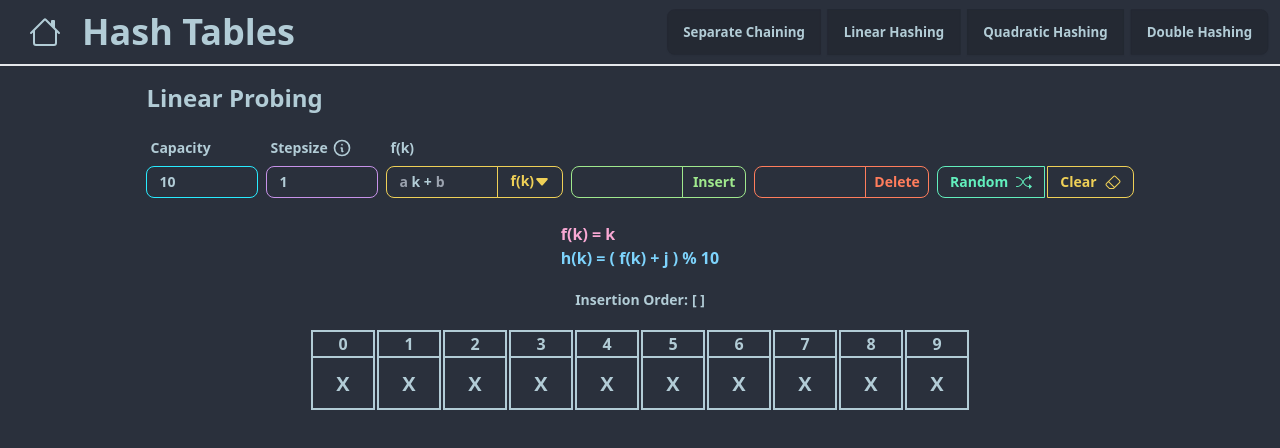
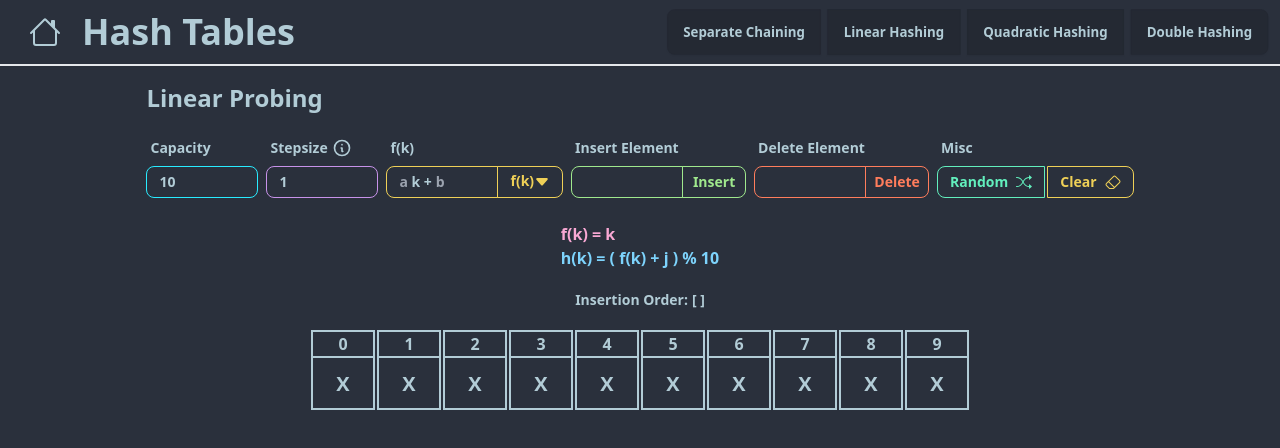
Before and after one commit to alexespejo/dsa-visualizer, a Svelte app: page /hash_tables/linear in a window 1280 px wide. Shown: the top 448 px of the page. Built offline with nearby package versions, Linux system fonts and the light colour scheme.

Commit message:
added back labels

```diff
--- a/src/routes/HashTables/Linear.svelte
+++ b/src/routes/HashTables/Linear.svelte
@@ -25,7 +25,6 @@
   removeLinear,
  } from "../../lib/hashTableFunctions/linearProbing";
  import TextInput from "../../components/custom/Inputs/TextInput.svelte";
- import HiddenLabel from "../../components/custom/Inputs/HiddenLabel.svelte";
 
  let hashingArray: number[] = [
   null,
@@ -269,7 +268,7 @@
 
   <!-- Insert Button -->
   <FormControl>
-   <HiddenLabel />
+   <Label>Insert Element</Label>
    <form on:submit|preventDefault={insert} class="join">
     <NumberInput color="primary" styles="join-item" bind:value={numToInsert} />
     <Button
@@ -283,7 +282,7 @@
 
   <!-- Delete Button -->
   <FormControl>
-   <HiddenLabel />
+   <Label>Delete Element</Label>
    <form on:submit|preventDefault={remove} class="join">
     <NumberInput
      color="secondary"
@@ -300,7 +299,7 @@
   </FormControl>
 
   <FormControl>
-   <HiddenLabel />
+   <Label>Misc</Label>
    <div class="join space-x-0.5">
     <SpecialButtons
      clear={clearTable}
```
